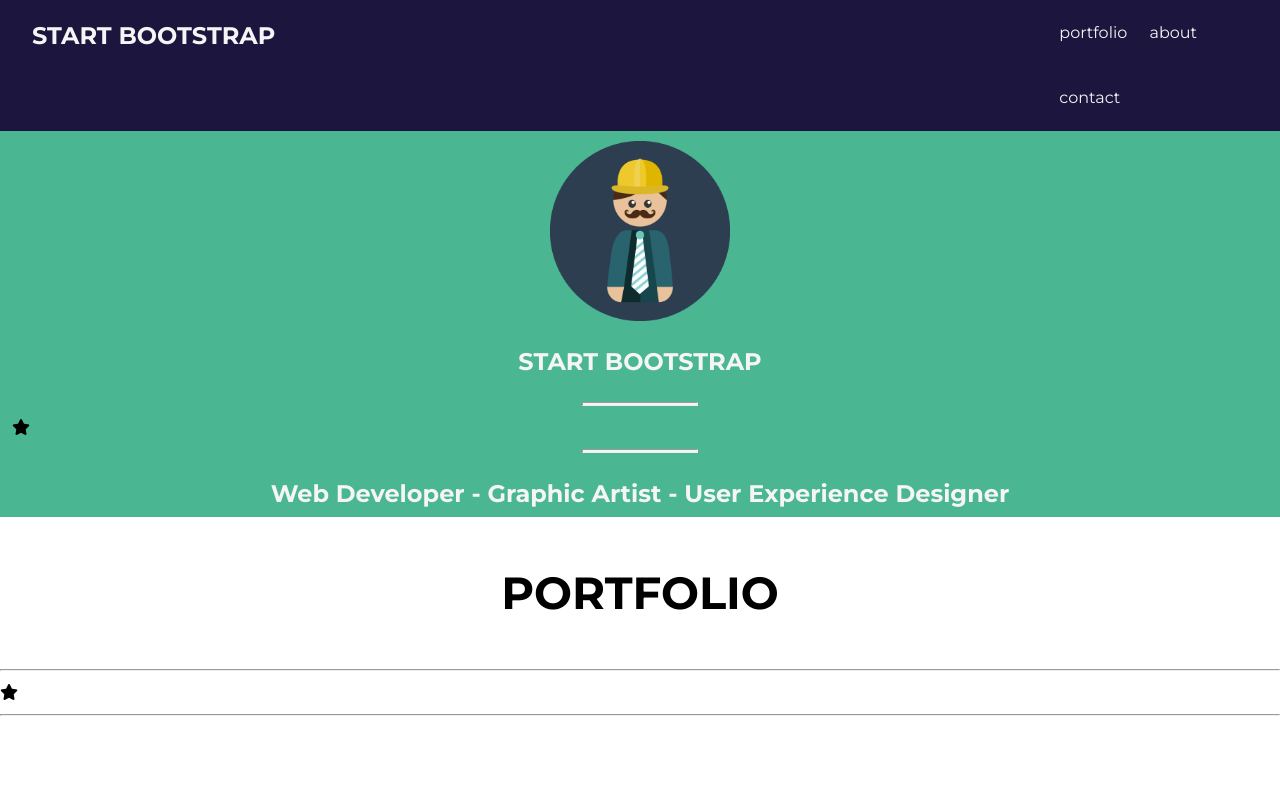
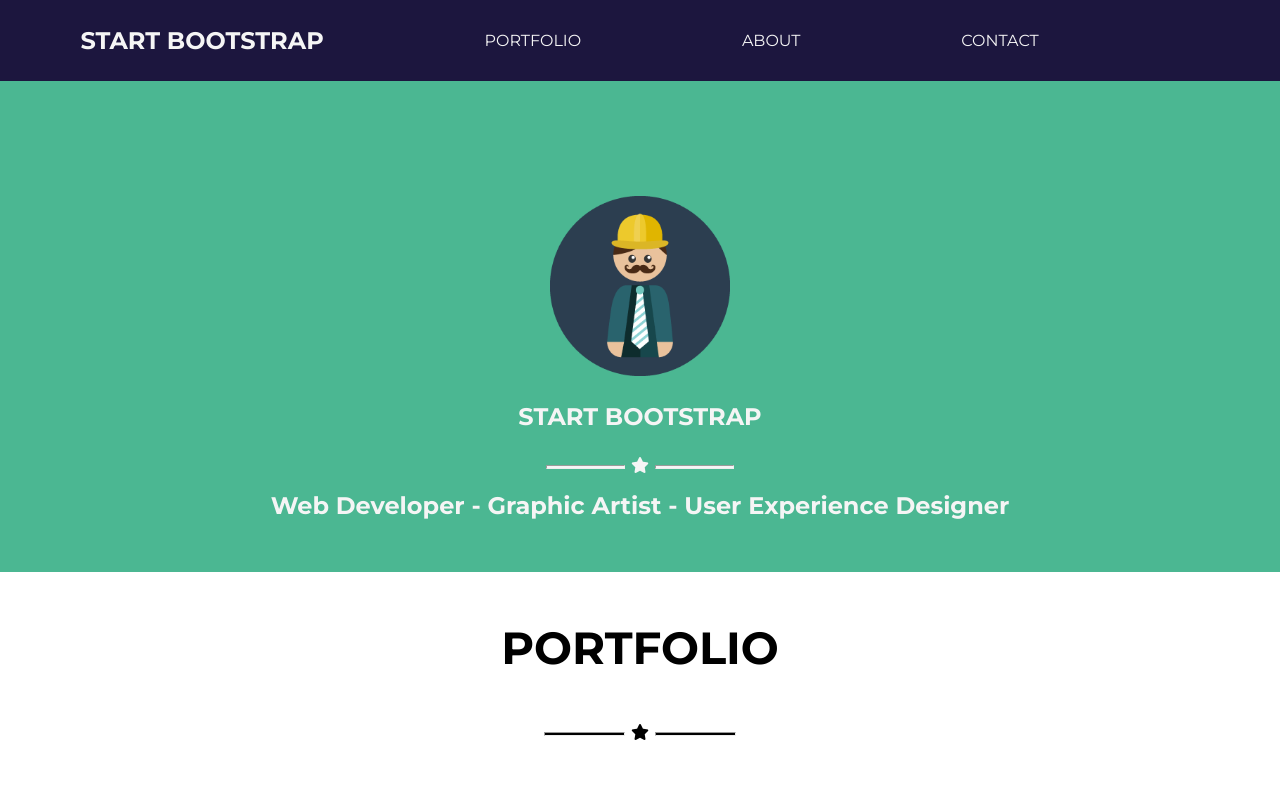
Before and after one commit to M2B0C17-zz/freelancer-laboratoria, a plain HTML site: page index.html in a window 1280 px wide. Shown: the top 800 px of the page. Drawn offline with Linux system fonts and the light colour scheme.

Commit message:
Estrellas, lineas y menu con flex-box

```diff
--- a/css/main.css
+++ b/css/main.css
@@ -1,6 +1,7 @@
 /*
  * Estilos de tu proyecto
  */
+
  * {
     -webkit-box-sizing: border-box;
     -moz-box-sizing: border-box;
@@ -20,6 +21,7 @@ body {
     margin: 0 auto;
     font-size: 16px;
     line-height: 1.71429;
+    padding-top: 55px; /*espaciado entre menu y la siguiente seccion*/
 }
 
 /*codigos*/
@@ -27,32 +29,29 @@ header{ /*fondo celeste donde monito*/
     position: fixed;
     background: #4DD1FF;
     width: 100%;
-    top: 0;
+    top: 0; /*para que se coloque lo más alto de la página siempre*/
     color: whitesmoke;
 }
 
 .menu{
-    padding: 0 17px;
     overflow: auto;
     background-color: #1C163E;
+    display: flex;
+    flex-direction: row; /*para que sea una fila*/
+    justify-content: space-around; /*espacio entre los enlaces y el "titulo"*/
+    align-items: center;
 }
 
 .link{
     color: whitesmoke;
     text-decoration: none;
-    margin: 19px 9px;
-    display: inline-block;
+    background-color: #1C163E;
 }
 
 .link:hover{
-	background-color: #4DD1FF;
-	height: 0;
-}
-
-.t{
-	float: left;
-	padding: 15px;
-	margin: 0 760px 0 0;
+	  background-color: #4BB792;
+	  height: 27px;
+    width: auto;
 }
 
 /*seccion 2*/
@@ -87,9 +86,21 @@ header{ /*fondo celeste donde monito*/
 }
 
 .linea{
-	width: 116px;
+    width: 88px;
     height: 4px;
     background-color: whitesmoke;
+    margin: 4px 6px 0px 6px;
+}
+
+.lineaEstrellita{
+  display: flex;
+  flex-direction: row; /*para que sea una fila*/
+  align-items: center;
+  padding: 0 42%;
+}
+
+#start1{
+  color: whitesmoke;
 }
 
 /*seccion 3*/
@@ -108,6 +119,24 @@ header{ /*fondo celeste donde monito*/
     padding: 0 40px 100px 40px;
 }
 
+.lineaEstrellitaBlack{
+  display: flex;
+  flex-direction: row; /*para que sea una fila*/
+  align-items: center;
+  padding: 0 42%;
+}
+
+.linea2{
+    width: 88px;
+    height: 4px;
+    background-color: black;
+    margin: 4px 6px 0px 6px;
+}
+
+#start2{
+  color: black;
+}
+
 /*seccion 4*/
 .container4A{
 	  height: 300px;
@@ -116,11 +145,11 @@ header{ /*fondo celeste donde monito*/
 }
 
 .parraf1{
-	padding: 0 0 40px 200px;
+	  padding: 0 0 0 200px;
 }
 
 .parraf2{
-	padding: 0 200px 40px 0;
+	  padding: 0 200px 0 0;
 }
 
 .h2About{
--- a/index.html
+++ b/index.html
@@ -3,23 +3,22 @@
 	<head>
 		<meta charset="UTF-8">
 		<link href="https://fonts.googleapis.com/css?family=Montserrat:200,300,400,500,600,700" rel="stylesheet">
-	<link rel="stylesheet" href="path/to/font-awesome/css/font-awesome.min.css">
+		<script src="https://use.fontawesome.com/8f8db047c3.js"></script> <!-- para colocar iconos -->
 		<title>Freelancer</title>
 		<!-- Enlaza aquí tu CSS común y de tu proyecto -->
 		<link rel="stylesheet" href="css/main.css">
 		<link rel="stylesheet" href="css/common.css">
-
 	</head>
 	<body>
 		<!-- Escribe tu código aquí -->
 		<!-- SECCION 1 -->
 		<section class="container">
 			<header>
-			<div class="menu container">
+				<div class="menu container1">
 					<h1 class="t">START BOOTSTRAP</h1>
-				<a href="#" class="text-uppercase link">portfolio</a>
-				<a href="#" class="text-uppercase link">about</a>
-				<a href="#" class="text-uppercase link">contact</a>
+					<a href="#" class="text-uppercase link">PORTFOLIO</a>
+					<a href="#" class="text-uppercase link">ABOUT</a>
+					<a href="#" class="text-uppercase link">CONTACT</a>
 				<div>
 			</header>
 		</section>
@@ -33,14 +32,14 @@
 				<div >
 					<h1 class="tit2">START BOOTSTRAP</h1>
 				</div>
-			<div>
+				<div class="lineaEstrellita">
 					<hr class="linea">
-				<i class="fa fa-star" aria-hidden="true" class="linea"></i>
+					<i class="fa fa-star" aria-hidden="true" id="start1"></i>
 					<hr class="linea">
 				</div>
 			</div>
 			<div class="textbajostart">
-			<h2 class="textS2">Web Developer - Graphic Artist - User Experience Designer</h2
+				<h2 class="textS2">Web Developer - Graphic Artist - User Experience Designer</h2>
 			</div>
 		</section>
 		<!-- SECCION 3 -->
@@ -48,9 +47,9 @@
 			<div class="h2Port">
 				<h2>PORTFOLIO</h2>
 			</div>
-		<div>
+			<div class="lineaEstrellitaBlack">
 				<hr class="linea2">
-			<i class="fa fa-star" aria-hidden="true" class="lineaStart2"></i>
+				<i class="fa fa-star" aria-hidden="true" id="start2"></i>
 				<hr class="linea2">
 			</div>
 		</section>
@@ -85,9 +84,9 @@
 			<div class="h2About">
 				<h2>ABOUT</h2>
 			</div>
-		<div>
+			<div class="lineaEstrellita">
 				<hr class="linea">
-			<i class="fa fa-star" aria-hidden="true" class="lineaStart"></i>
+				<i class="fa fa-star" aria-hidden="true" id="start3"></i>
 				<hr class="linea">
 			</div>
 		</section>
```
Also changed, not shown: 2 other files. Lines whose indentation alone changed are shown as unchanged.
